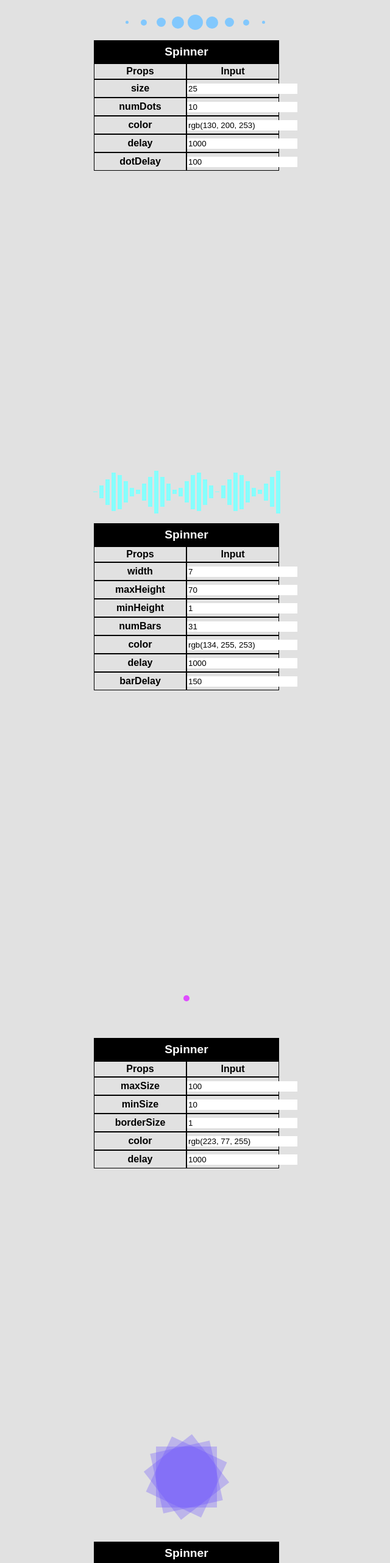
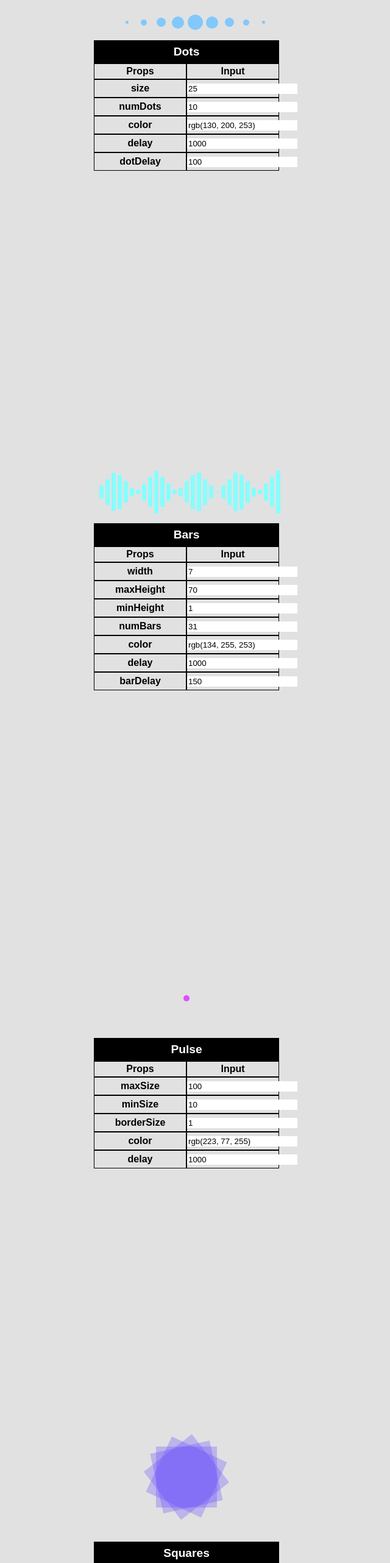
Before and after one commit to josue-rojas/react-loading, a React (Create React App) app: page / in a window 1280 px wide. Shown: the part 1049-3612 px from the top of the page at 61% size, without its empty margins (334-974 px from the left). Built offline with nearby package versions, Linux system fonts and the light colour scheme.

Commit message:
added titles

```diff
--- a/src/App.js
+++ b/src/App.js
@@ -58,7 +58,7 @@ class InnerView extends Component{
       <div style={innerViewStyle}>
         {this.state.loader}
         <InputTable
-          title={'Spinner'}
+          title={this.props.maker.title}
           titles={this.props.maker.titles}
           values={this.state.inputValues}
           handleInput={this.handleInput}/>
@@ -93,7 +93,7 @@ class App extends Component {
 
   findNext(currPos, forward){
     // cant divide by zero
-    if(currPos == 0) return forward ? this.state.positions[1] : this.state.positions[-1] ;
+    if(currPos === 0) return forward ? this.state.positions[1] : this.state.positions[-1] ;
     return this.state.positions[Math.floor(currPos / this.state.viewSize) + (forward ? 1 : -1)];
   }
 
@@ -120,7 +120,7 @@ class App extends Component {
       default:
         break;
     }
-    if(nextPos != undefined) window.scroll(0, nextPos);
+    if(nextPos !== undefined) window.scroll(0, nextPos);
   }
   render() {
     // loaders inner views
--- a/src/InputTable.js
+++ b/src/InputTable.js
@@ -1,9 +1,6 @@
 import React, { Component } from 'react';
 // seperated this cause it was too big...(to fail?!?!?!)
 export default class InputTable extends Component{
-  constructor(props){
-    super(props);
-  }
   createInputRows(titles, defaults){
     const inputRows = [];
     const style = {
--- a/src/LoaderMakers.js
+++ b/src/LoaderMakers.js
@@ -8,6 +8,7 @@ import Squares from './Components/Squares';
 import SpinDots from './Components/SpinDots';
 
 class SpinnerMaker {
+  static title = 'Spinner'
   static titles = ['size', 'borderSize', 'primaryColor', 'secondaryColor', 'delay', 'doubleBorder']
   static defaults = [100, 3, 'rgba(0, 0, 0, 0.1)', 'red', '1s', 1]
   static make(props = this.defaults){
@@ -23,6 +24,7 @@ class SpinnerMaker {
 }
 
 class DotMaker {
+  static title = 'Dots';
   static titles = ['size', 'numDots', 'color', 'delay', 'dotDelay']
   static defaults = [25, 10, 'rgb(130, 200, 253)', 1000, 100]
   static make(props=this.defaults){
@@ -39,6 +41,7 @@ class DotMaker {
 }
 
 class BarsMaker {
+  static title = 'Bars';
   static titles = ['width', 'maxHeight', 'minHeight', 'numBars', 'color', 'delay', 'barDelay']
   static defaults = [7, 70, 1, 31, 'rgb(134, 255, 253)',1000, 150]
   static make(props=this.defaults){
@@ -58,6 +61,7 @@ class BarsMaker {
 
 
 class PulseMaker {
+  static title = 'Pulse';
   static titles = ['maxSize', 'minSize', 'borderSize', 'color', 'delay']
   static defaults = [100, 10, 1, 'rgb(223, 77, 255)',1000]
   static make(props=this.defaults){
@@ -74,6 +78,7 @@ class PulseMaker {
 }
 
 class SquaresMaker {
+  static title = 'Squares';
   static titles = ['size', 'numSquares', 'delay', 'squareDelay', 'color', 'alternate']
   static defaults = [100, 4, 2000, 70, 'rgb(103, 77, 255)', 1]
   static make(props=this.defaults){
@@ -91,6 +96,7 @@ class SquaresMaker {
 }
 
 class SpinDotsMaker {
+  static title = 'SpinDots';
   static titles = ['size', 'circleSize', 'delay', 'color']
   static defaults = [100, 10, 1500, 'rgb(13, 77, 55)']
   static make(props=this.defaults){
```
